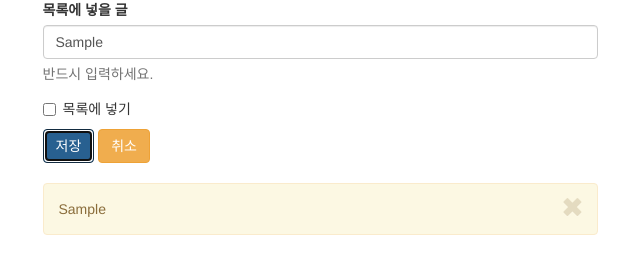
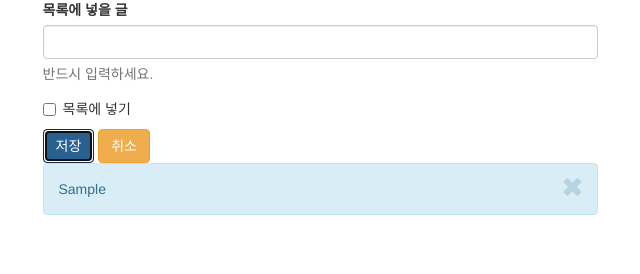
Before and after one commit to ldsysson/myfolder, a plain HTML site: page list.html in a window 1280 px wide. Both pictures are taken after typing "Sample" into the empty fields and a click on the button "저장". Shown: the whole page, without its empty margins (320-960 px from the left). Drawn offline with Linux system fonts and the light colour scheme.

Commit message:
adjusted list

```diff
--- a/list.html
+++ b/list.html
@@ -24,9 +24,9 @@
 					<button class="btn btn-primary" id="saveBtn">저장</button>
 					<button type="reset" class="btn btn-warning">취소</button>
 				</form>
-				<h3> </h3>
+				<div class="buttons">
 
-
+				</div>
 			</div>
 		</div>
 
@@ -36,6 +36,10 @@
 	<script src="js/jquery-3.3.1.js"></script>
 	<script src="js/bootstrap.js"></script>
 	<script>
+
+		var a;
+
+		var a=null;
 		$("#closeBtn").click(function(){
 			console.log('닫기 버튼이 눌림')
 			$(this).parent().remove();
@@ -49,28 +53,43 @@
 		$("#saveBtn").click(function(){
 
 			var msg = $('#text').val();
+			console.log(msg == '');
+
+			if(msg == ''){
+				alert('텍스트를 입력 하십시오')
+				console.log(msg);
+
+				return false;
+			}
 
 			console.log('div생성 시작');
+
+			var btn=$("<button/>")
+			.attr('data-dismiss', 'alert')
+			.attr('id', 'closeBtn')
+			.addClass('close')
+			.addClass('glyphicon')
+			.addClass('glyphicon-remove');
+
 			$("<div>")
 			.attr('id', 'text' + count)
 			.addClass('alert')
-			.addClass('alert-warning')
+			.addClass('alert-info')
 			.addClass('alert-dismissible')
 			.text(msg)
+			.append(btn)
+
 			.appendTo('.col-sm-6.col-sm-offset-3');
+
 			console.log('div생성 끝');
 
 
 			console.log('button생성 시작');
-			$("<button/>")
-			.attr('data-dismiss', 'alert')
-			.attr('id', 'closeBtn')
-			.addClass('close')
-			.addClass('glyphicon')
-			.addClass('glyphicon-remove')
-			.appendTo('#text' + count);
+
 
 			console.log('button생성 끝');
+
+			$("#text").val('');
 
 			count++;
 			return false;
```
